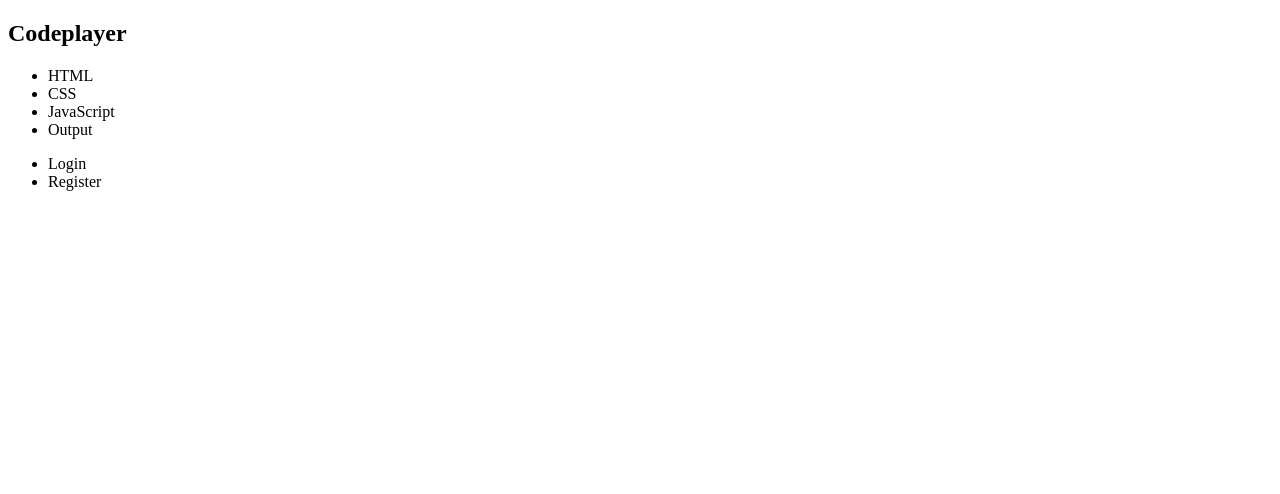
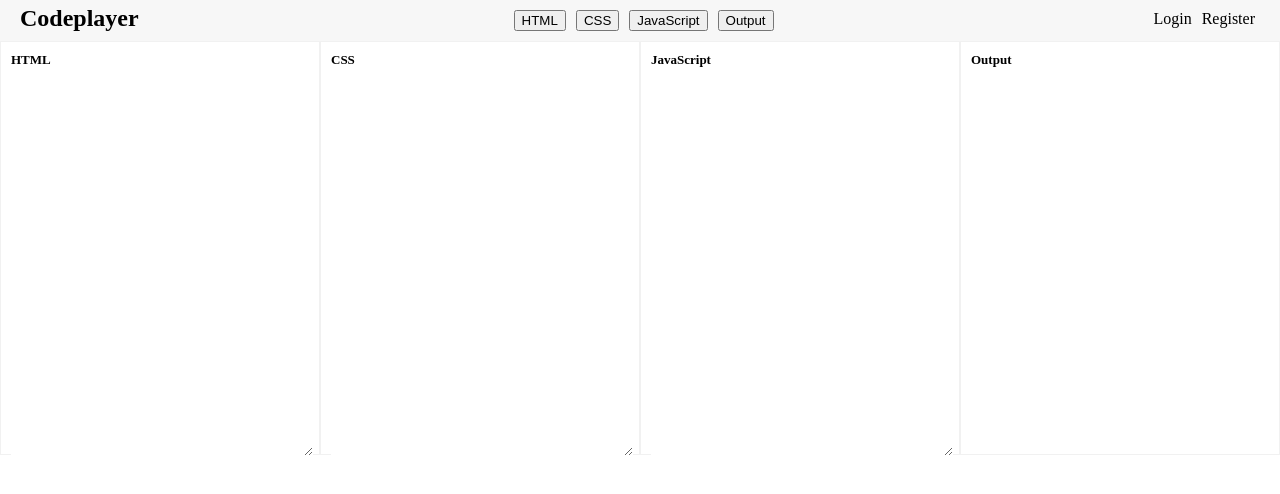
Before and after one commit to collinsigeh/codeplayer, a plain HTML site: page index.html in a window 1280 px wide. Drawn offline with Linux system fonts and the light colour scheme; files whose address does not match are found by name.

Commit message:
completed the interface design

```diff
--- a/index.html
+++ b/index.html
@@ -17,10 +17,10 @@
 
         <div id="app-nav">
             <ul>
-                <li>HTML</li>
-                <li>CSS</li>
-                <li>JavaScript</li>
-                <li>Output</li>
+                <li><button id="html">HTML</button></li>
+                <li><button id="css">CSS</button></li>
+                <li><button id="javascript">JavaScript</button></li>
+                <li><button id="output">Output</button></li>
             </ul>
         </div>
 
@@ -32,6 +32,31 @@
         </div>
     </nav>
 
+    <div id="app-body">
+        <div id="html" class="interface">
+            <h2>HTML</h2>
+           <textarea id="htmlInput" class="code-input"></textarea>
+        </div>
+
+        <div id="css" class="interface">
+            <h2>CSS</h2>
+            <textarea id="cssInput" class="code-input"></textarea>
+         </div>
+
+        <div id="javascript" class="interface">
+            <h2>JavaScript</h2>
+            <textarea id="javascriptInput" class="code-input"></textarea>
+         </div>
+
+        <div class="interface">
+            <h2>Output</h2>
+
+            <div id="output">
+
+            </div>
+        </div>
+    </div>
+
     <script src="js/jquery.min.js"></script>
     <script type="text/javascript" src="js/script.js"></script>
 </body>
--- /dev/null
+++ b/js/script.js
@@ -0,0 +1,9 @@
+var appHeight = "400";
+var screenHeight = screen.height;
+
+if(screenHeight > appHeight)
+{
+    appHeight = screenHeight - 208;
+}
+
+$(".interface").height(appHeight);
--- a/script.js
+++ /dev/null
@@ -1 +0,0 @@
-// alert(screen.height);
--- a/style.css
+++ b/style.css
@@ -1,3 +1,52 @@
-flex-container{
+body{
+    margin: 0;
+    padding: 0;
+}
+
+nav{
+    background-color: #f7f7f7;
+    padding: 5px 20px;
+}
+
+.flex-container{
     display: flex;
+    justify-content: space-between;
 }
+
+#title h1{
+    margin: 0;
+    padding: 0;
+}
+
+ul{
+    margin: 0;
+    padding: 0;
+}
+
+li{
+    float: left;
+    margin: 5px;
+    list-style: none;
+}
+
+.interface{
+    box-sizing: border-box;
+    padding: 10px;
+    width: 25%;
+    height: 100%;
+    border: 1px solid #f1f1f1;
+    float: left;
+}
+
+.code-input{
+    width: 100%;
+    height: 98%;
+    border: none;
+}
+
+.interface h2{
+    margin: 0;
+    padding: 0;
+    font-size: 13px;
+
+}
```
